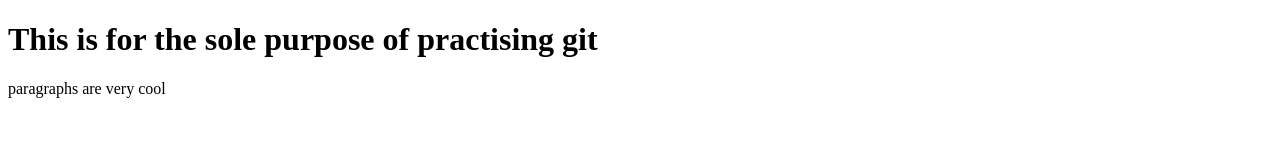
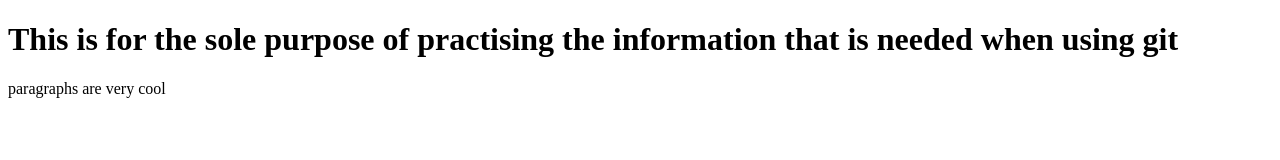
Before and after one commit to yukriss/git-practice, a plain HTML site: page index.html in a window 1280 px wide. Drawn offline with Linux system fonts and the light colour scheme.

Commit message:
Update index.html
update line

```diff
--- a/index.html
+++ b/index.html
@@ -7,7 +7,7 @@
     <title>Document</title>
   </head>
   <body>
-    <h1>This is for the sole purpose of practising git</h1>
+    <h1>This is for the sole purpose of practising the information that is needed when using git</h1>
     <p>paragraphs are very cool</p>
   </body>
 </html>
```
